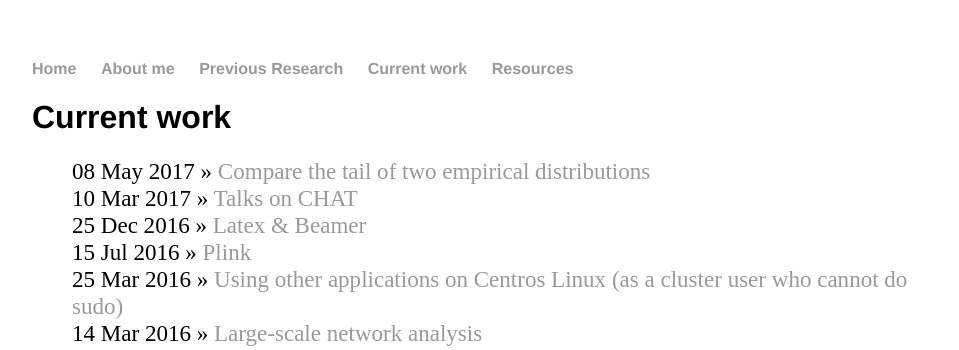
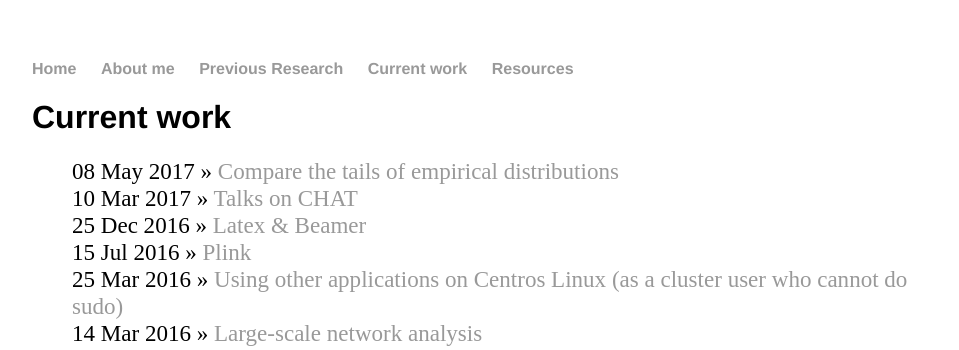
Before and after one commit to lybird300/lybird300.github.io, a Jekyll site: the page built from now/index.html, in a window 1280 px wide. Shown: the top 350 px of the page, without its empty margins (160-1119 px from the left). Built offline with Jekyll 4.4.1, drawn with Linux system fonts in a browser that asks for light colours.

Commit message:
Update 2017-05-08-dist-tail-compare.md

```diff
--- a/_posts/2017-05-08-dist-tail-compare.md
+++ b/_posts/2017-05-08-dist-tail-compare.md
@@ -1,6 +1,6 @@
 ---
 layout: post
-title: "Compare the tail of two empirical distributions"
+title: "Compare the tails of empirical distributions"
 date: 2017-05-08
 ---
 <img src="https://cloud.githubusercontent.com/assets/5496192/25811920/b94568f8-33e2-11e7-8022-35c5663aa2f2.png" />
```
